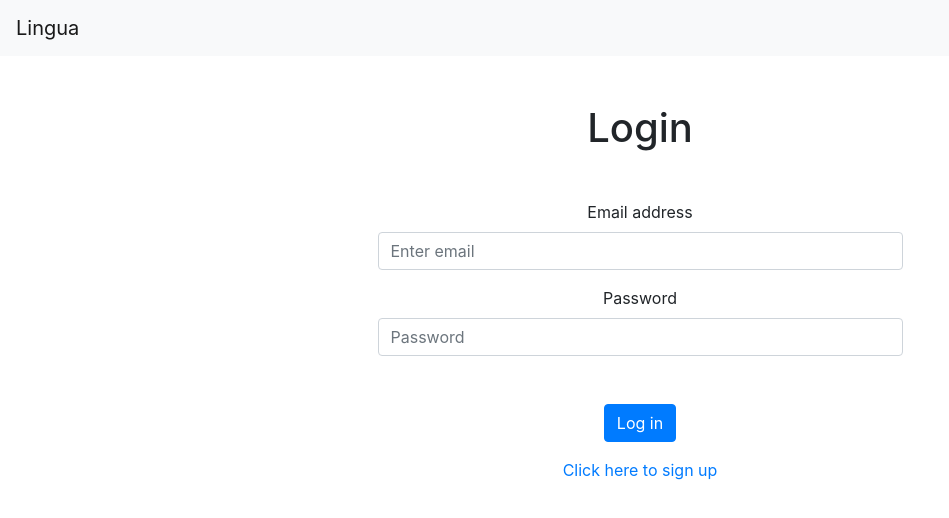
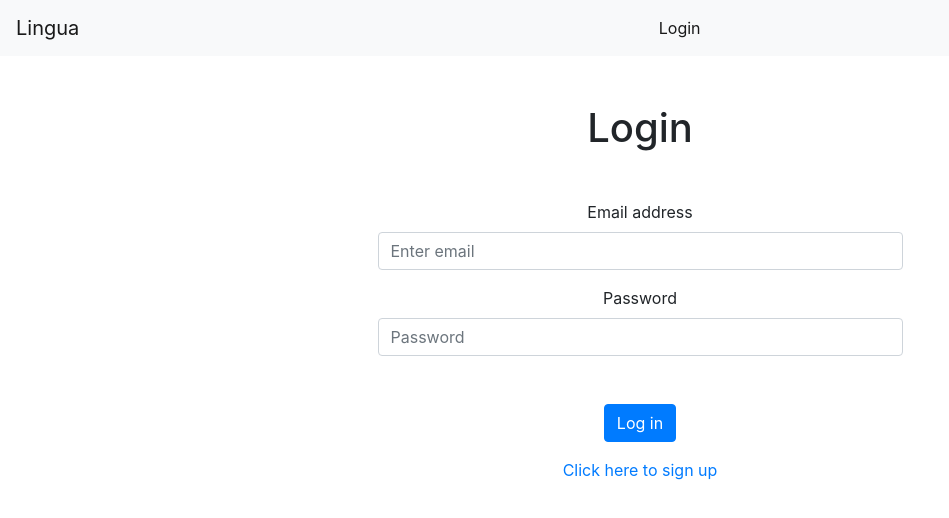
Before and after one commit to AlenaAlyona/myProject_frontend, a React (Create React App) app: page /login in a window 1280 px wide. Shown: the top 518 px of the page, without its empty margins (0-949 px from the left). Built offline with nearby package versions, Linux system fonts and the light colour scheme; no server answers.

Commit message:
added logout button

```diff
--- a/src/components/Navigation/index.js
+++ b/src/components/Navigation/index.js
@@ -12,7 +12,7 @@ export default function Navigation() {
   const token = useSelector(selectToken);
   const user = useSelector(selectUser);
 
-  // const loginLogoutControls = token ? <LoggedIn /> : <LoggedOut />;
+  const loginLogoutControls = token ? <LoggedIn /> : <LoggedOut />;
 
   return (
     <Navbar bg="light" expand="lg">
@@ -23,7 +23,7 @@ export default function Navigation() {
       <Navbar.Collapse id="basic-navbar-nav">
         <Nav style={{ width: "100%" }} fill>
           {/* <NavbarItem path="/" linkText="Home" /> */}
-          {/* {loginLogoutControls} */}
+          {loginLogoutControls}
         </Nav>
       </Navbar.Collapse>
     </Navbar>
--- a/src/pages/LogIn.js
+++ b/src/pages/LogIn.js
@@ -15,11 +15,11 @@ export default function LogIn() {
   const token = useSelector(selectToken);
   const history = useHistory();
 
-  // useEffect(() => {
-  //   if (token !== null) {
-  //     history.push("/");
-  //   }
-  // }, [token, history]);
+  useEffect(() => {
+    if (token !== null) {
+      history.push("/");
+    }
+  }, [token, history]);
 
   function submitForm(event) {
     console.log("hi");
```
